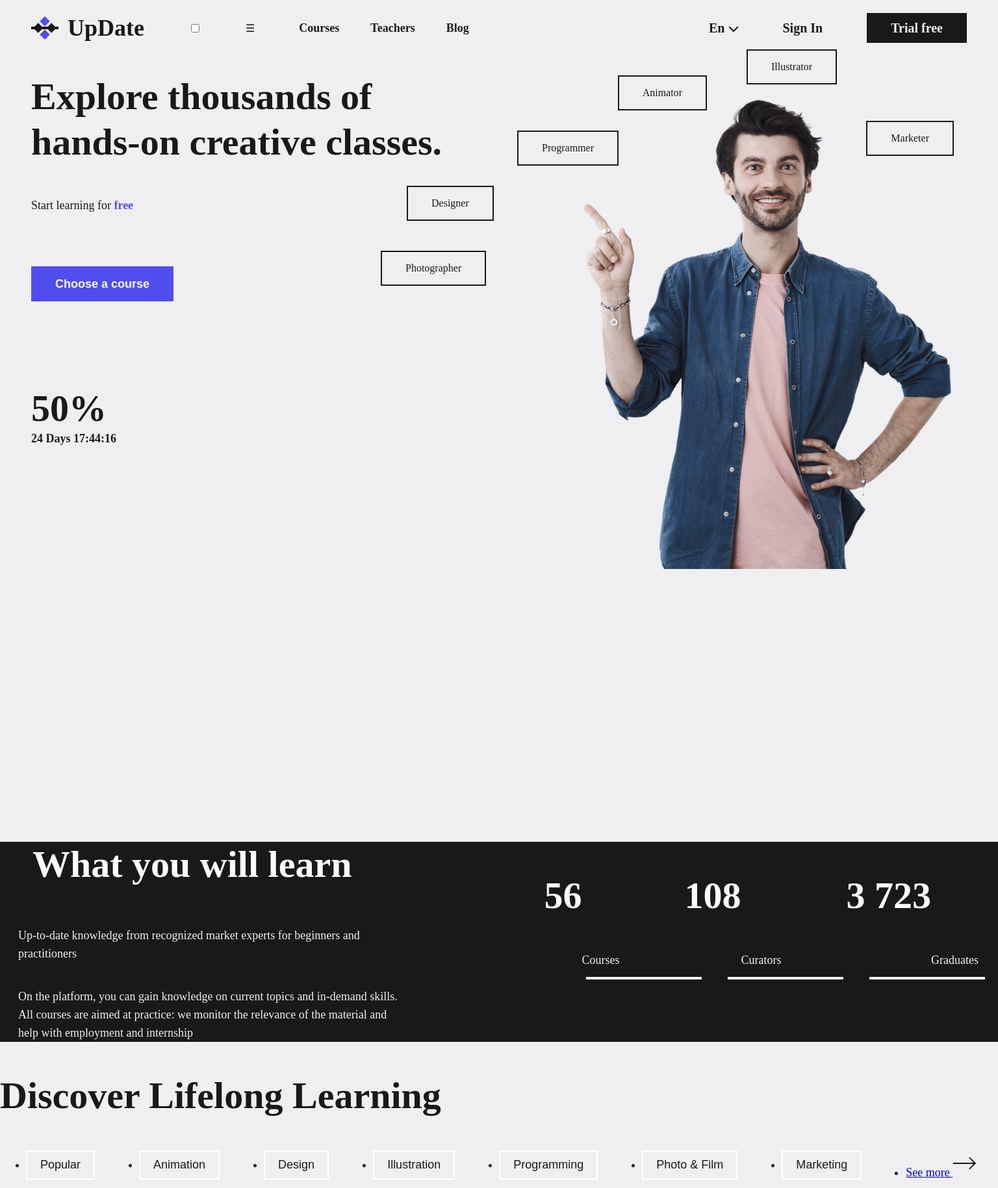
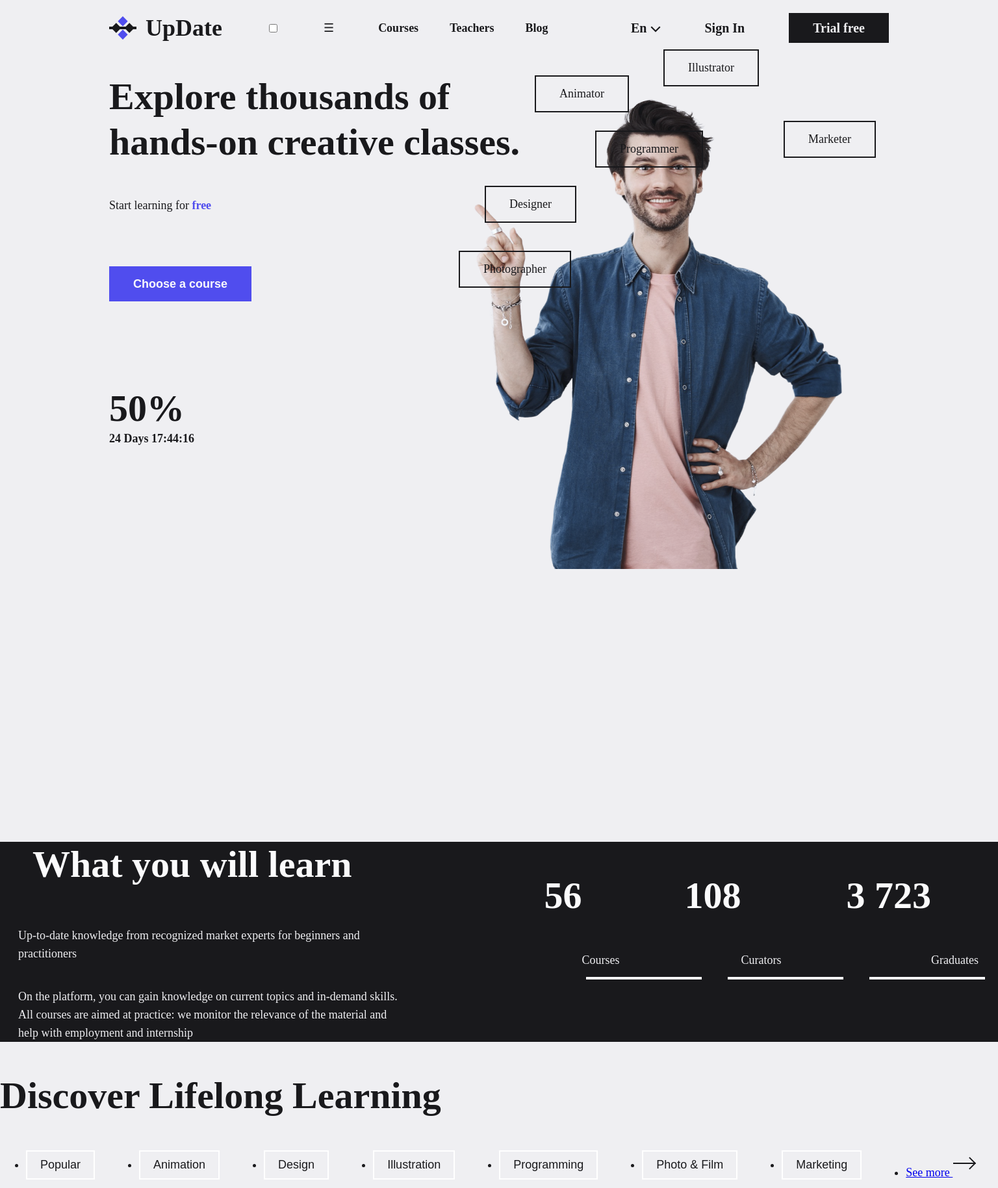
Before and after one commit to mykolazaitsew/hillelcourse, a plain HTML site: page index.html in a window 1536 px wide. Shown: the top 1829 px of the page at 65% size. Drawn offline with Linux system fonts and the light colour scheme.

Commit message:
add 1920px

```diff
--- a/style.css
+++ b/style.css
@@ -471,8 +471,27 @@ body{
         margin-bottom: 130px;
     }
 }
-@media (min-width: 1440px) {
+@media screen and (min-width: 1440px) {
+
+    body {
+        font-size: 18px;
+    }
+
     .container {
-        max-width: 1440px;
+        max-width: 1200px;
     }
 }
+
+
+@media screen and (min-width: 1920px) {
+
+    body {
+        font-size: 20px;
+    }
+
+    .container {
+        max-width: 1600px;
+    }
+
+
+}
```
